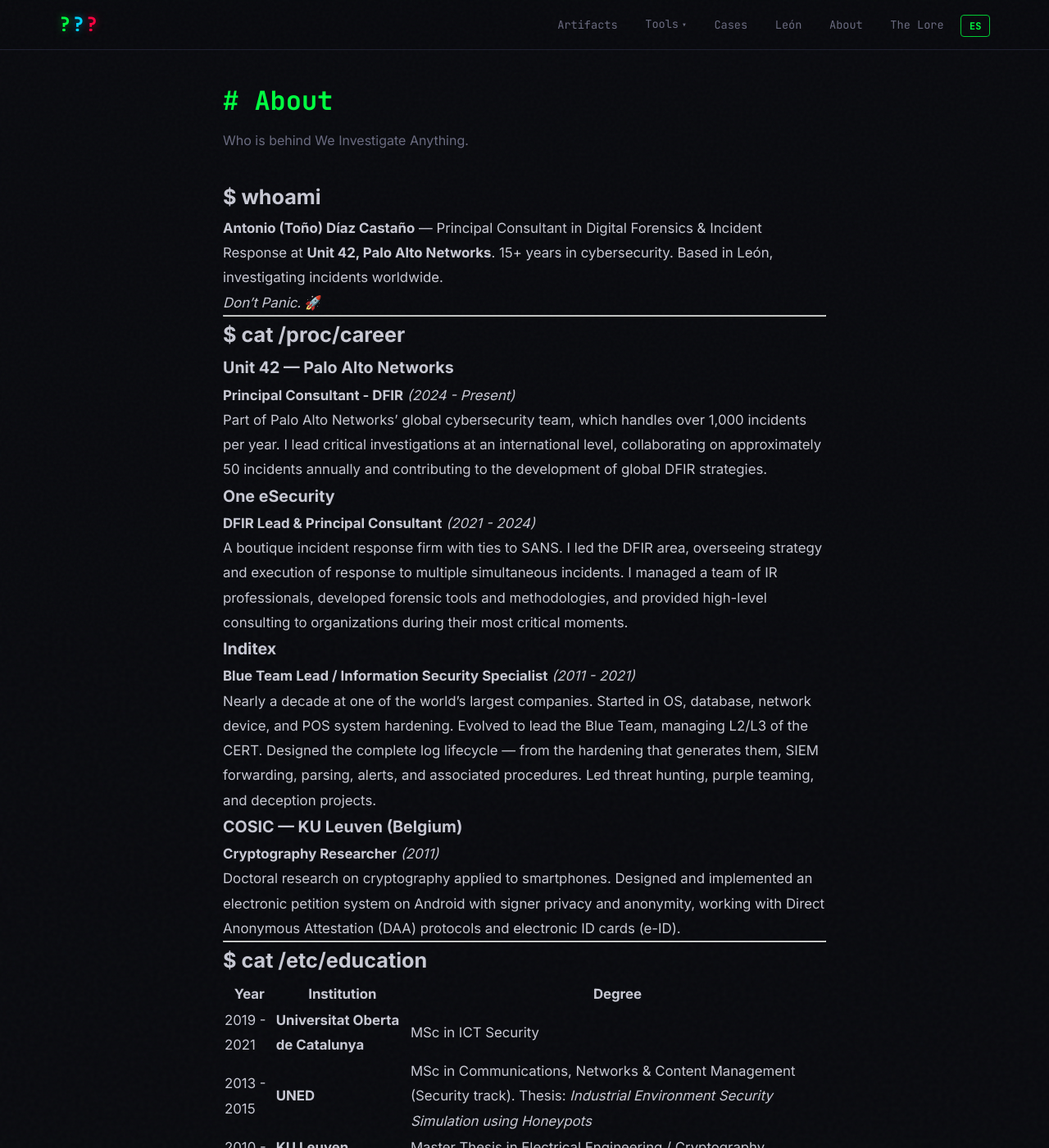
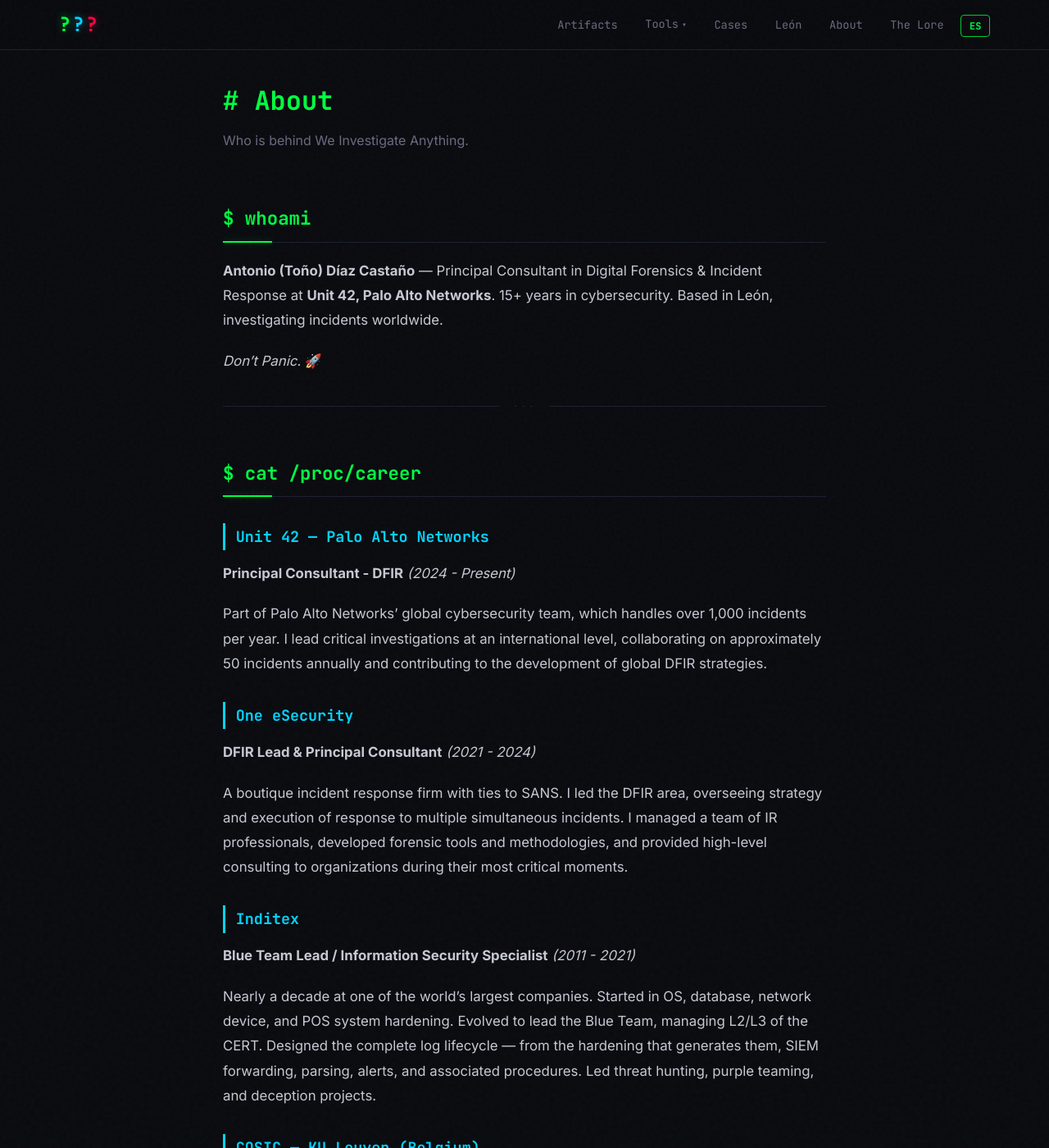
Before and after one commit to jupyterj0nes/jupyterj0nes.github.io, a Jekyll site: the page built from pages/en/about.md, in a window 1280 px wide and 1400 px high. Shown: the whole window at 82% size. Built offline with Jekyll 4.4.1, drawn with Linux system fonts in a browser that asks for light colours.

Commit message:
Style page-content to match post-content quality
- h2: green with glowing underline accent bar
- h3: cyan with left border
- h4: purple
- Tables: styled headers, hover rows
- Blockquotes: green left border with tinted background
- hr separators: decorative /// marker
- Links: dashed underline
- Code, lists, paragraphs properly spaced

```diff
--- a/assets/css/style.css
+++ b/assets/css/style.css
@@ -785,6 +785,115 @@ a:hover {
   font-size: 1.05rem;
   line-height: 1.8;
 }
+.page-content h2 {
+  font-family: var(--font-mono);
+  color: var(--accent-green);
+  font-size: 1.4rem;
+  margin: 3rem 0 1.2rem;
+  padding: 0.8rem 0 0.5rem;
+  border-bottom: 1px solid var(--border-color);
+  position: relative;
+}
+.page-content h2::before {
+  content: '';
+  position: absolute;
+  bottom: -1px;
+  left: 0;
+  width: 60px;
+  height: 2px;
+  background: var(--accent-green);
+  box-shadow: 0 0 8px rgba(0, 255, 65, 0.3);
+}
+.page-content h3 {
+  font-family: var(--font-mono);
+  color: var(--accent-cyan);
+  font-size: 1.15rem;
+  margin: 2rem 0 0.8rem;
+  padding-left: 0.8rem;
+  border-left: 3px solid var(--accent-cyan);
+}
+.page-content h4 {
+  font-family: var(--font-mono);
+  color: var(--accent-purple);
+  font-size: 1rem;
+  margin: 1.5rem 0 0.6rem;
+}
+.page-content p {
+  margin-bottom: 1.2rem;
+}
+.page-content ul, .page-content ol {
+  margin-bottom: 1.2rem;
+  padding-left: 1.5rem;
+}
+.page-content li {
+  margin-bottom: 0.5rem;
+}
+.page-content strong {
+  color: var(--text-primary);
+}
+.page-content code {
+  font-family: var(--font-mono);
+  background: var(--bg-secondary);
+  color: var(--accent-cyan);
+  padding: 0.15rem 0.4rem;
+  border-radius: 3px;
+  font-size: 0.9em;
+}
+.page-content blockquote {
+  border-left: 3px solid var(--accent-green);
+  margin: 1.5rem 0;
+  padding: 1rem 1.5rem;
+  background: rgba(0, 255, 65, 0.03);
+  color: var(--text-secondary);
+  font-style: italic;
+}
+.page-content hr {
+  border: none;
+  height: 1px;
+  background: var(--border-color);
+  margin: 2.5rem 0;
+  position: relative;
+}
+.page-content hr::after {
+  content: '///';
+  position: absolute;
+  top: 50%;
+  left: 50%;
+  transform: translate(-50%, -50%);
+  background: var(--bg-primary);
+  padding: 0 1rem;
+  font-family: var(--font-mono);
+  font-size: 0.7rem;
+  color: var(--text-dim);
+  letter-spacing: 3px;
+}
+.page-content table {
+  width: 100%;
+  border-collapse: collapse;
+  margin: 1.5rem 0;
+  font-size: 0.9rem;
+}
+.page-content th {
+  font-family: var(--font-mono);
+  background: var(--bg-secondary);
+  color: var(--accent-green);
+  padding: 0.7rem 1rem;
+  text-align: left;
+  border: 1px solid var(--border-color);
+}
+.page-content td {
+  padding: 0.6rem 1rem;
+  border: 1px solid var(--border-color);
+}
+.page-content tr:hover {
+  background: rgba(0, 255, 65, 0.02);
+}
+.page-content a {
+  border-bottom: 1px dashed rgba(0, 255, 65, 0.3);
+}
+.page-content a:hover {
+  border-bottom-color: var(--accent-cyan);
+}
 
 /* === EMPTY STATE === */
 .empty-state {
```
